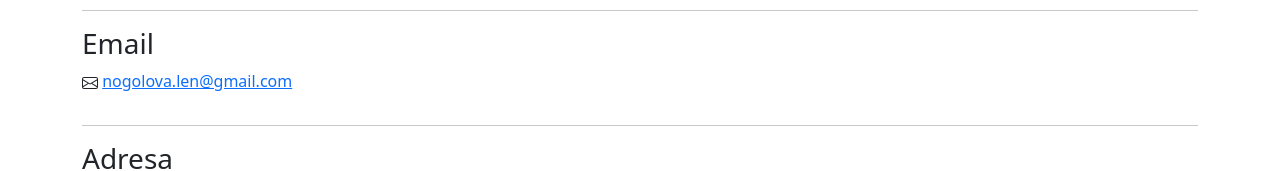
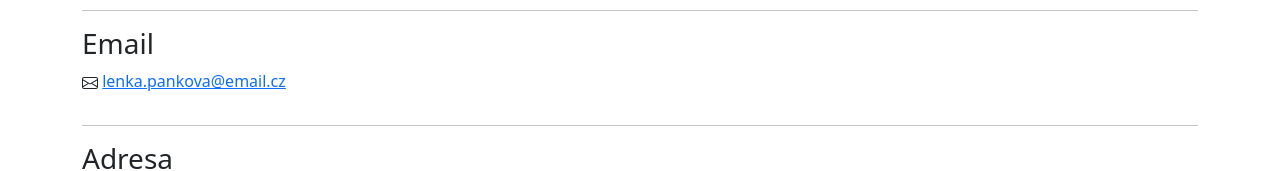
Before and after one commit to DaliborLis/rodinne-peceni-web-server, a React (Create React App) app in the folder src/main/js/rodinne-peceni/: page /kontakt in a window 1280 px wide. Shown: the part 351-522 px from the top of the page. Built offline with nearby package versions, Linux system fonts and the light colour scheme.

Commit message:
Fix email address

```diff
--- a/src/main/js/rodinne-peceni/src/components/Contact.js
+++ b/src/main/js/rodinne-peceni/src/components/Contact.js
@@ -55,7 +55,7 @@ function Contact() {
                         <svg xmlns="http://www.w3.org/2000/svg" width="16" height="16" fill="currentColor" class="bi bi-envelope" viewBox="0 0 16 16">
                             <path d="M0 4a2 2 0 0 1 2-2h12a2 2 0 0 1 2 2v8a2 2 0 0 1-2 2H2a2 2 0 0 1-2-2zm2-1a1 1 0 0 0-1 1v.217l7 4.2 7-4.2V4a1 1 0 0 0-1-1zm13 2.383-4.708 2.825L15 11.105zm-.034 6.876-5.64-3.471L8 9.583l-1.326-.795-5.64 3.47A1 1 0 0 0 2 13h12a1 1 0 0 0 .966-.741M1 11.105l4.708-2.897L1 5.383z" />
                         </svg>
-                        &nbsp;<a href="mailto:nogolova.len@gmail.com">nogolova.len@gmail.com</a>
+                        &nbsp;<a href="mailto:nogolova.len@gmail.com">lenka.pankova@email.cz</a>
                     </p>
                 </Col>
             </Row>
```
